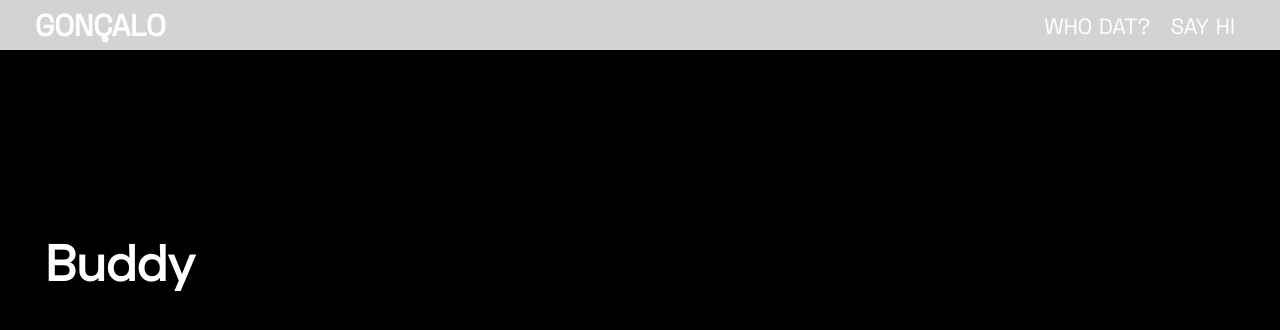
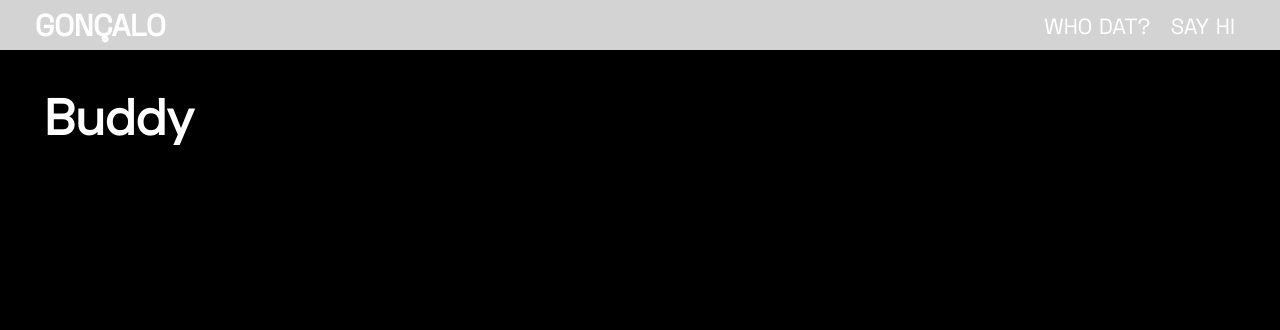
Before and after one commit to goncalocletosilva/goncalo.cleto.silva.github.io, a Jekyll site: the page built from _posts/2019-02-30-Buddy.md, in a window 1280 px wide and 930 px high. Shown: the top 330 px of the window. Built offline with Jekyll 4.4.1, drawn with Linux system fonts in a browser that asks for light colours.

Commit message:
Posts Final Commit

```diff
--- a/_includes/footer.html
+++ /dev/null
@@ -1,50 +0,0 @@
-<footer class="site-footer h-card">
-  <data class="u-url" href="{{ "/" | relative_url }}"></data>
-
-  <div class="wrapper">
-
-  </div>
-
-</footer>
-
-
-
-
-
-
-
-
-
-
-
-
-
-
-
-<!--
-    <div class="footer-col-wrapper">
-      <div class="footer-col one-half">
-      <h2 class="footer-heading">{{ site.title | escape }}</h2>
-        <ul class="contact-list">
-          <li class="p-name">
-            {%- if site.author -%}
-              {{ site.author | escape }}
-            {%- else -%}
-              {{ site.title | escape }}
-            {%- endif -%}
-            </li>
-            {%- if site.email -%}
-            <li><a class="u-email" href="mailto:{{ site.email }}">{{ site.email }}</a></li>
-            {%- endif -%}
-        </ul>
-      </div>
-
-      <div class="footer-col one-half">
-        <p>{{- site.description | escape -}}</p>
-      </div>
-
-      <div class="social-links">
-        {%- include social.html -%}
-      </div>
-    </div>
--->
--- a/_includes/header.html
+++ b/_includes/header.html
@@ -4,9 +4,6 @@
             <ol id="data">
 				<li><a href="/about.html">WHO DAT?</a></li>
 				<li><a href="mailto:goncalo.cleto.silva@gmail.com?subject=Hey!">SAY HI</a></li>
-                <!--Here Starts Crise de Identidade
-				<li><a href="https://www.instagram.com/umgoncalosilva/">FOLLOW</a></li>
-                -->
 			</ol>
         </nav>
-    </header>
+</header>
--- a/_layouts/default.html
+++ b/_layouts/default.html
@@ -10,8 +10,5 @@
                 {{ content }}
             </div>
         </main>
-
-    {%- include footer.html -%}
-
   </body>
 </html>
--- a/_layouts/post.html
+++ b/_layouts/post.html
@@ -3,7 +3,6 @@
 ---
 
 <main class="post-content" aria-label="Post">
-            <div class="post-wrapper">
         <article class="post-entry">
             <header class="post-header">
                 <h1 class="post-title">{{ page.title | escape }}</h1>
@@ -12,5 +11,4 @@
                  {{ content }}
             </div>
          </article>
-            </div>
 </main>
--- a/_sass/estilo.scss
+++ b/_sass/estilo.scss
@@ -287,12 +287,19 @@
     height: 100%;
     text-align: center;
     display: none;
+    color: white;
+    text-decoration-color: white;
+    margin:0;
 }
 
 .flex-title:a {
     color: white;
     text-decoration: none;
+}
 
+.flex-title:active {
+    text-decoration: none;
+    color: white;
 }
 
 .flex-image {
@@ -305,9 +312,15 @@
 .item:hover .flex-image {
     opacity: 0;
 }
+
 .item:hover .flex-title {
     display: flex;
+    flex-wrap: wrap;
+    text-decoration: none;
+    text-decoration-color: white;
+    /*display: none;*/
 }
+
 
 
 /* Who dat? */
@@ -383,51 +396,52 @@
 /* Posts */
 
 .post-content {
-    padding-top: 130px;
-    color: white;
-}
-
-.post-wrapper {
-    background-color: black;
-    color: white;
-
+    display:flex;
+    flex-wrap: wrap;
 }
 
 .post-entry {
     background-color: black;
     color: white;
-    padding-left: 45px;
-    padding-right: 80px;
-
+    padding: 44px;
+    display:flex;
+    flex-wrap: wrap;
 }
 
 .post-header {
     color: white;
-
-
 }
 
 .post-title {
     color: white;
     font-size: 50px;
-
 }
 
 .post-content-text {
+    display: flex;
+    flex-direction: row;
+    flex-wrap: wrap;
+    justify-content: center;
+    align-items: center;
 
 }
 
 p {
+    font-family: Space-Grotesk-Regular;
     margin-top: 60px;
     margin-bottom: 60px;
+    display: flex;
+    flex-direction: row;
+    flex-wrap: wrap;
+    justify-content: center;
+    align-items: center;
 }
 
-
-
-
-
-
-
+.img-responsive {
+    width: 500px;
+    height: auto;
+    padding: 10px;
+}
 
 
 
@@ -494,13 +508,6 @@
         font-size: 30px;
     }
 
-    .img_crise, .img_respack,
-    .img_buddy, .img_blue {
-        display:block;
-        margin: auto;
-        margin-bottom: 30px;
-    }
-
     #whoami {
         height: 750px;
         font-size: 15px;
--- a/index.html
+++ b/index.html
@@ -65,7 +65,7 @@
                {% endfor %}
                </ul>
              {%- endif -%}
-       </section>
-
+    </section>
+        {%- include footer.html -%}
 </body>
 </html>
```
Also changed, not shown: _posts/2018-10-18-Crise-de-identidade.md (+11 -3 lines), 4 other files. Lines whose indentation alone changed are shown as unchanged.
